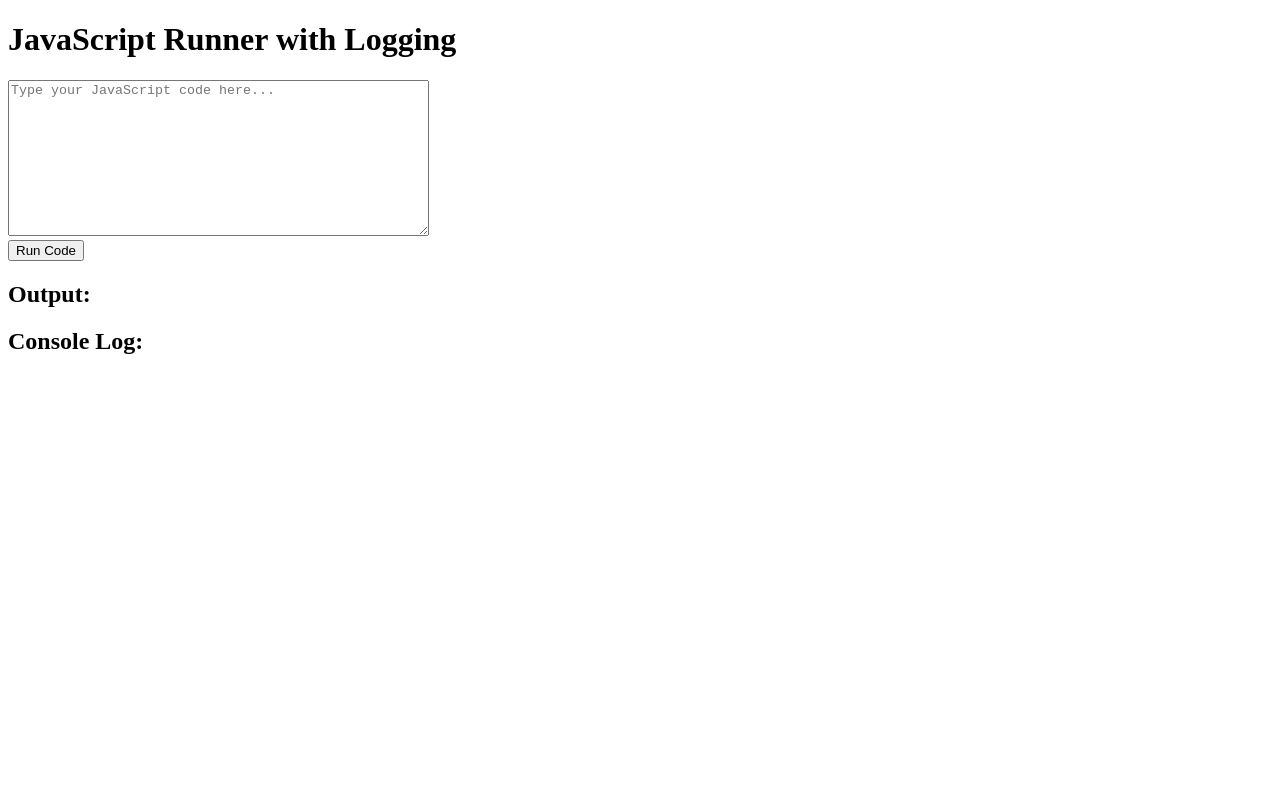
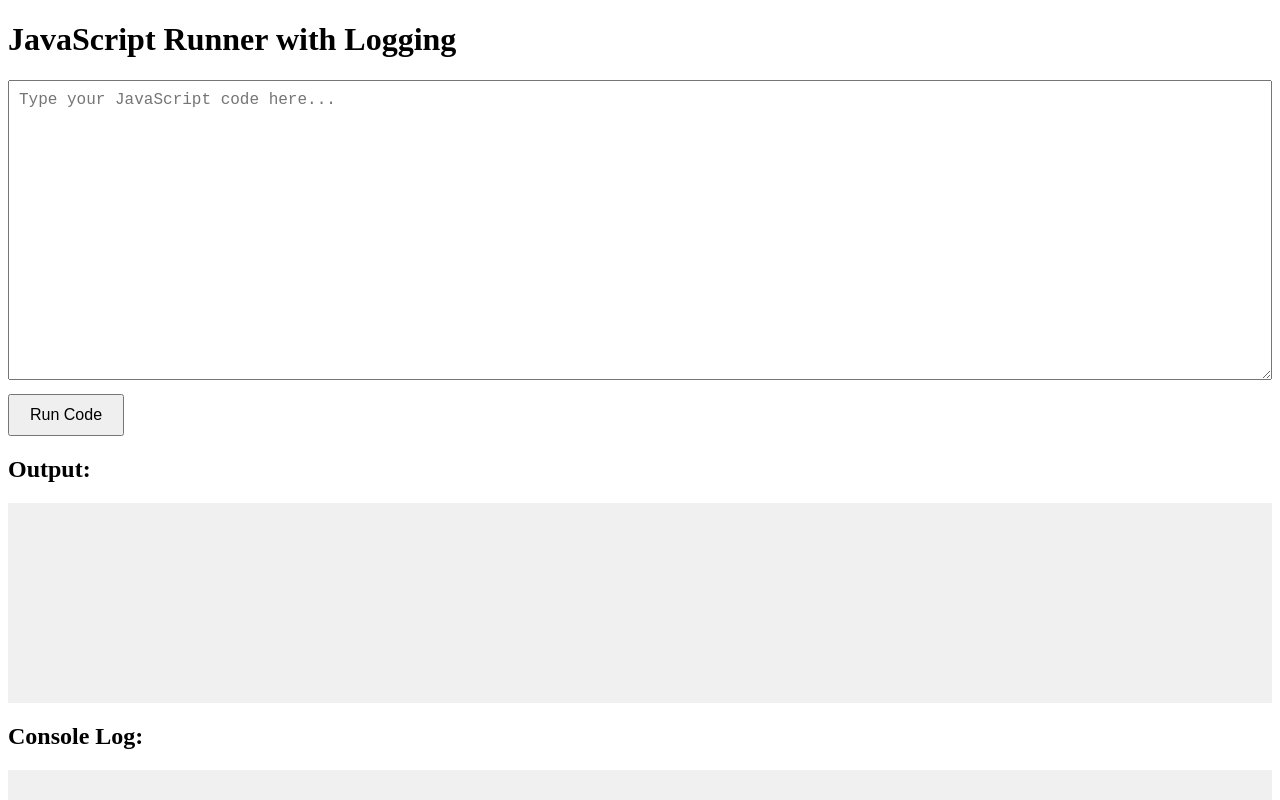
Before and after one commit to hydrophobis/js-sandbox, a plain HTML site: page index.html in a window 1280 px wide. Shown: the top 800 px of the page. Drawn offline with Linux system fonts and the light colour scheme.

Commit message:
Update index.html

```diff
--- a/index.html
+++ b/index.html
@@ -4,6 +4,29 @@
     <meta charset="UTF-8">
     <meta name="viewport" content="width=device-width, initial-scale=1.0">
     <title>Run JavaScript from Text Input</title>
+    <style>
+        textarea {
+            width: 100%;
+            height: 300px;
+            font-size: 16px;
+            padding: 10px;
+            box-sizing: border-box;
+        }
+        pre {
+            width: 100%;
+            height: 200px;
+            font-size: 16px;
+            padding: 10px;
+            background-color: #f0f0f0;
+            overflow: auto;
+            box-sizing: border-box;
+        }
+        button {
+            font-size: 16px;
+            padding: 10px 20px;
+            margin-top: 10px;
+        }
+    </style>
 </head>
 <body>
     <h1>JavaScript Runner with Logging</h1>
```
